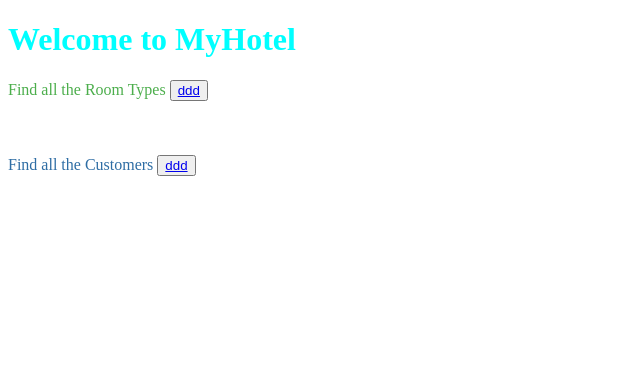
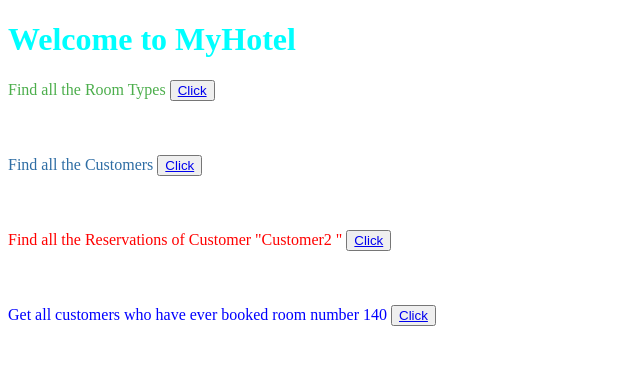
Before and after one commit to ArminCS97/Hotel_Management, a Django app: page /MyHotel/ in a window 1280 px wide. Shown: the top 365 px of the page, without its empty margins (0-640 px from the left). Run offline with Django 3.2, Linux system fonts and the light colour scheme.

Commit message:
Some queries are written and a form was created

```diff
--- /dev/null
+++ b/Hotel/MyHotel/forms.py
@@ -0,0 +1,6 @@
+from django import forms
+
+
+class CustomersForm(forms.Form):
+    name = forms.CharField(max_length=255,required=True)
+    surname = forms.CharField(max_length=255, required=False)
--- a/Hotel/MyHotel/models.py
+++ b/Hotel/MyHotel/models.py
@@ -1,3 +1,5 @@
+from collections import Iterable
+
 from django.db import models
 
 
@@ -46,6 +48,9 @@ class RoomTypes(models.Model):
     id = models.AutoField(primary_key=True)
     type = models.CharField(max_length=30, null=True, blank=False)
     price = models.DecimalField(null=True, max_digits=5, decimal_places=2)
+
+    def __dir__(self):
+        return ['id', 'type', 'price']
 
 
 class Rooms(models.Model):
--- a/Hotel/MyHotel/templates/MyHotel/ButtonsForQueries.html
+++ b/Hotel/MyHotel/templates/MyHotel/ButtonsForQueries.html
@@ -10,7 +10,7 @@
 
 
 <p style="display: inline ; color: #4cae4c"> Find all the Room Types </p>
-<button> <a href="/MyHotel/RoomTypes"> ddd </a></button>
+<button> <a href="/MyHotel/RoomTypes"> Click </a></button>
 
 <br/>
 <br/>
@@ -18,6 +18,39 @@
 <br/>
 
 <p style="display: inline ; color: #2e6da4" > Find all the Customers </p>
-<button> <a href="/MyHotel/Customers"> ddd </a></button>
+<button> <a href="/MyHotel/Customers"> Click </a></button>
+
+<br/>
+<br/>
+<br/>
+<br/>
+
+<p style="display: inline ; color: red" > Find all the Reservations of Customer "Customer2 "
+</p>
+<button> <a href="/MyHotel/Query1"> Click </a></button>
+
+
+<br/>
+<br/>
+<br/>
+<br/>
+
+<p style="display: inline ; color: blue" > Get all customers who have ever booked room number 140
+</p>
+<button> <a href="/MyHotel/Query2"> Click </a></button>
+
+
+<br/>
+<br/>
+<br/>
+<br/>
+
+<!--<form action="/MyHotel/Query3" method="post">-->
+<!--     {% csrf_token %}-->
+<!--    <label for="your_name">Your name: </label>-->
+<!--    <input id="your_name" type="text" name="your_name" value="{{ current_name }}">-->
+<!--    <input type="submit" value="OK">-->
+<!--</form>-->
+
 </body>
 </html>
--- a/Hotel/MyHotel/urls.py
+++ b/Hotel/MyHotel/urls.py
@@ -5,4 +5,7 @@ urlpatterns = [
     path("", views.index, name='index'),
     path('RoomTypes', views.roomTypes),
     path('Customers', views.customers),
+    path('Query1', views.q1),
+    path('Query2', views.q2),
+    #path('Query3', views.q3),
 ]
--- a/Hotel/MyHotel/views.py
+++ b/Hotel/MyHotel/views.py
@@ -1,6 +1,7 @@
-from django.http import HttpResponse
+from django.http import HttpResponse, HttpResponseRedirect
 from django.shortcuts import render
 from .models import RoomTypes, Customers
+from .forms import CustomersForm
 
 
 def index(request):
@@ -14,4 +15,24 @@ def roomTypes(request):
 
 def customers(request):
     data = Customers.objects.all()
-    return render(request, 'MyHotel/QueriesResults.html', {"code1": data})
+    return render(request, 'MyHotel/Customers.html', {"code1": data})
+
+
+def q1(request):
+    customer = Customers.objects.filter(name='Customer1')
+    return render(request, 'MyHotel/Customers.html', {"code1": customer})
+
+
+def q2(request):
+    roomNum = Customers.objects.filter(name='Customer1')
+    return render(request, 'MyHotel/Customers.html', {"code1": roomNum})
+
+
+# def q3(request):
+#     # if request.method == 'POST':
+#     form = CustomersForm(request.POST)
+#     #     if form.is_valid():
+#     #         return HttpResponseRedirect('/MyHotel/')
+#     # else:
+#     #     form = CustomersForm()
+#     return render(request, 'MyHotel/Customers.html' , {'form': form} )
```
Also changed, not shown: Hotel/MyHotel/templates/MyHotel/Customers.html (added, +27 -0 lines), Hotel/MyHotel/templates/MyHotel/QueriesResults.html (+0 -24 lines), Data Base/hotel.png (renamed from hotel.png), Data Base/hotel_database.sql (renamed from hotel_database.sql), Hotel/db.sqlite3, How to install the project.txt (deleted), README.md (deleted), 1 other file.
